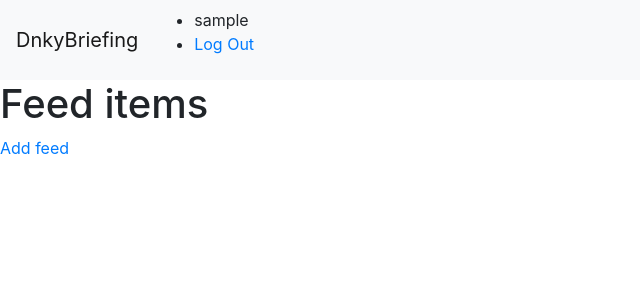
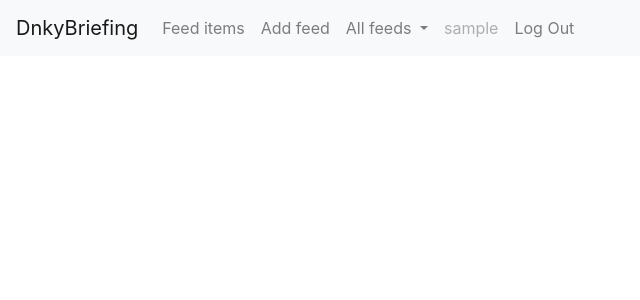
Before and after one commit to grbtm/rssBriefing, a Flask app: page / in a window 1280 px wide. Shown: the top 300 px of the page, without its empty margins (0-640 px from the left). Run offline with Flask 2, Linux system fonts and the light colour scheme; the visitor is signed in with stand-in values (Sample User, id 1); data comes from the database, SQL or seed files in the repository; data that the repository does not hold is empty; some libraries are stand-ins or nearby versions.

Commit message:
basic functionality to display entries per feed and updated bootstrap nav bar

```diff
--- a/donkey_package/rss_reader.py
+++ b/donkey_package/rss_reader.py
@@ -20,7 +20,33 @@ def index():
         ' JOIN user u on u.id = f.user_id'
         ' WHERE u.id = ?', (g.user['id'],)
     ).fetchall()
-    return render_template('rss_reader/index.html', items=items)
+    feeds = db.execute(
+        'SELECT feed.id, title'
+        ' FROM feed'
+        ' JOIN user on user.id = feed.user_id'
+        ' WHERE user.id = ?', (g.user['id'],)
+    ).fetchall()
+    return render_template('rss_reader/index.html', items=items, feeds=feeds)
+
+
+@bp.route('/single/<int:feed_id>')
+@login_required
+def single(feed_id):
+    db = get_db()
+    items = db.execute(
+        'SELECT i.title, i.description, i.link, f.id'
+        ' FROM item i '
+        ' JOIN feed f on i.feed_id = f.id'
+        ' JOIN user u on u.id = f.user_id'
+        ' WHERE u.id = ? AND f.id = ?', (g.user['id'], feed_id)
+    ).fetchall()
+    feeds = db.execute(
+        'SELECT feed.id, title'
+        ' FROM feed'
+        ' JOIN user on user.id = feed.user_id'
+        ' WHERE user.id = ?', (g.user['id'],)
+    ).fetchall()
+    return render_template('rss_reader/index.html', items=items, feeds=feeds)
 
 
 @bp.route('/add_feed', methods=('GET', 'POST'))
--- a/donkey_package/templates/base.html
+++ b/donkey_package/templates/base.html
@@ -15,20 +15,37 @@
 <title>{% block title %}{% endblock %} - DonkeyBriefing</title>
 <nav class="navbar navbar-expand-lg navbar-light bg-light">
     <a class="navbar-brand" href="#">DnkyBriefing</a>
-    <ul>
+    <button class="navbar-toggler" type="button" data-toggle="collapse" data-target="#navbarSupportedContent" aria-controls="navbarSupportedContent" aria-expanded="false" aria-label="Toggle navigation">
+        <span class="navbar-toggler-icon"></span>
+    </button>
+    <div class="collapse navbar-collapse" id="navbarNav">
+        <ul class="navbar-nav">
+            {% block header %}{% endblock %}
+            <li class="nav-item dropdown">
+                <a class="nav-link dropdown-toggle" href="#" id="navbarDropdown" role="button" data-toggle="dropdown" aria-haspopup="true" aria-expanded="false">
+                    All feeds
+                </a>
+                <div class="dropdown-menu" aria-labelledby="navbarDropdown">
+                    {% for feed in feeds %}
+                    <a class="dropdown-item" href="{{ url_for('rss_reader.single', feed_id=feed.id) }}">{{ feed['title'] }}</a>
+                    {% endfor %}
+                </div>
+            </li>
             {% if g.user %}
-        <li><span>{{ g.user['username'] }}</span>
-        <li><a href="{{ url_for('auth.logout') }}">Log Out</a>
+            <li class="nav-item">
+                <a class="nav-link disabled" href="#" tabindex="-1" aria-disabled="true">{{ g.user['username'] }}</a>
+            </li>
+            <li class="nav-item">
+                <a class="nav-link" href="{{ url_for('auth.logout') }}">Log Out</a>
+            </li>
                 {% else %}
             <li><a href="{{ url_for('auth.register') }}">Register</a>
             <li><a href="{{ url_for('auth.login') }}">Log In</a>
                 {% endif %}
         </ul>
+    </div>
 </nav>
 <section class="content">
-    <header>
-        {% block header %}{% endblock %}
-    </header>
     {% for message in get_flashed_messages() %}
     <div class="flash">{{ message }}</div>
     {% endfor %}
--- a/donkey_package/templates/rss_reader/index.html
+++ b/donkey_package/templates/rss_reader/index.html
@@ -1,9 +1,13 @@
 {% extends 'base.html' %}
 
 {% block header %}
-<h1>{% block title %}Feed items{% endblock %}</h1>
+<li class="nav-item">
+    <a class="nav-link" href="#">{% block title %}Feed items{% endblock %}</a>
+</li>
 {% if g.user %}
-<a class="action" href="{{ url_for('rss_reader.add_feed') }}">Add feed</a>
+<li class="nav-item">
+    <a class="nav-link" href="{{ url_for('rss_reader.add_feed') }}">Add feed</a>
+</li>
 {% endif %}
 {% endblock %}
 
```
Lines whose indentation alone changed are shown as unchanged.
